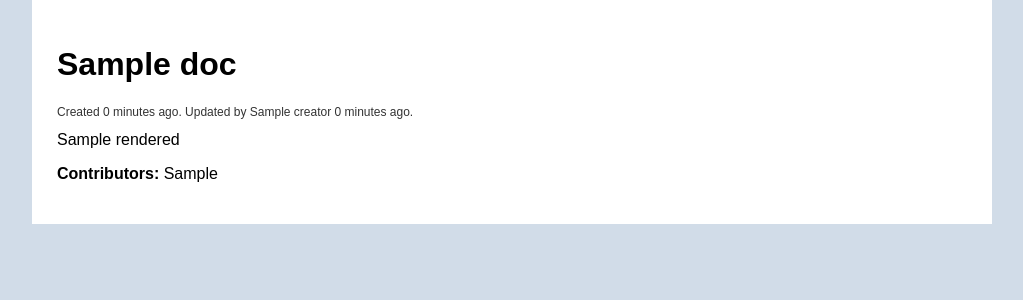
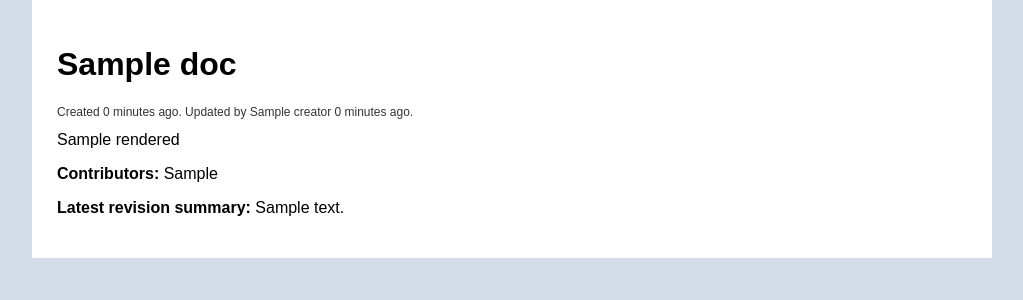
Before and after one commit to berkerpeksag/django-simplewiki, a Django app: template simplewiki/templates/simplewiki/document_detail.html in a window 1280 px wide. Shown: the part 67-367 px from the top of the page, without its empty margins (128-1151 px from the left). Run offline with Django 3.2, Linux system fonts and the light colour scheme; the template is opened without the code that fills it: most values are stand-ins (such as "Sample title", 1, 10 or a date in 2020); parts of the project's set-up code (start-up, migrations or seed data) failed here and were passed over.

Commit message:
Add latest revision's summary line to the detail page.

```diff
--- a/simplewiki/templates/simplewiki/document_detail.html
+++ b/simplewiki/templates/simplewiki/document_detail.html
@@ -18,4 +18,9 @@
     <p>
         <strong>Contributors:</strong> {{ doc.get_contributors }}
     </p>
+    {% if doc.current_revision.summary %}
+    <p>
+        <strong>Latest revision summary:</strong> {{ doc.current_revision.summary }}
+    </p>
+    {% endif %}
 {% endblock %}
```
